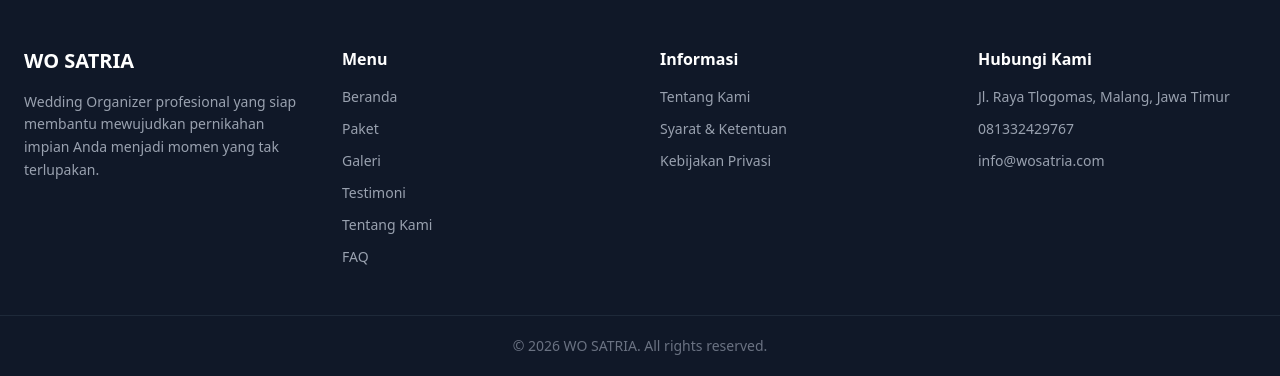
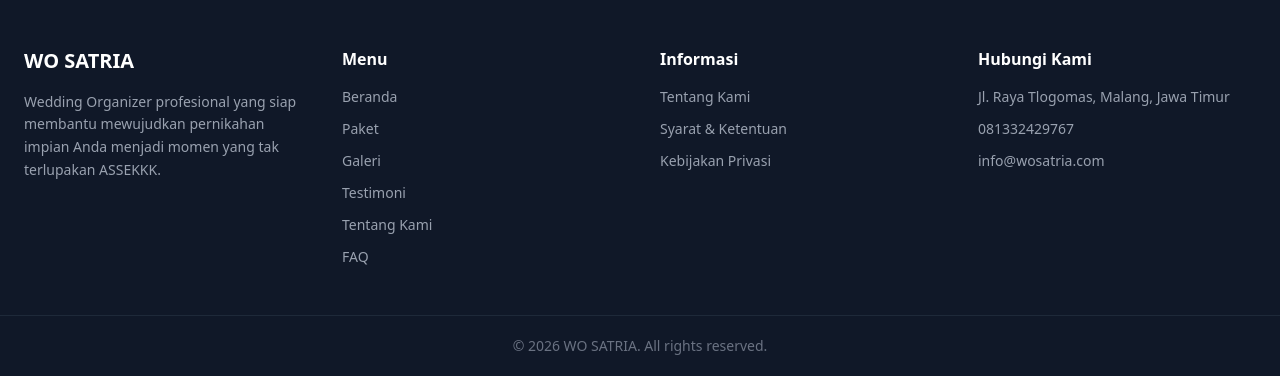
Before and after one commit to MungkinKevin/wedding-organizer, a Laravel app: page / in a window 1280 px wide. Shown: the part 4106-4482 px from the top of the page. Run offline with Laravel 12, Linux system fonts and the light colour scheme; style sheets or scripts are compiled from the project's sources.

Commit message:
commit sebelum merge

```diff
--- a/resources/views/landing/sections/footer.blade.php
+++ b/resources/views/landing/sections/footer.blade.php
@@ -13,7 +13,7 @@
                 <p class="text-gray-400 text-sm leading-relaxed mt-4">
                     Wedding Organizer profesional yang siap membantu
                     mewujudkan pernikahan impian Anda menjadi momen
-                    yang tak terlupakan.
+                    yang tak terlupakan ASSEKKK.
                 </p>
             </div>
 
```
Also changed, not shown: resources/views/landing/sections/gallery.blade.php (line endings or trailing spaces).
